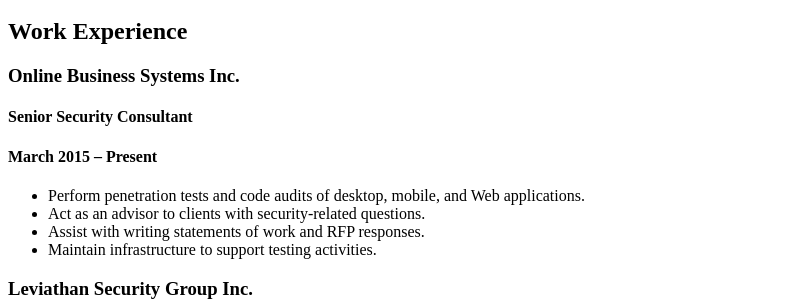
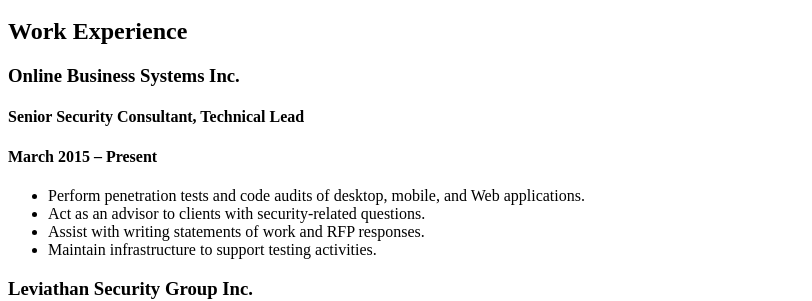
Before and after one commit to mogigoma/mogigoma.com, a Jekyll site: the page built from resume.html, in a window 1280 px wide and 900 px high, scrolled down 558 px. Shown: the part 152-453 px from the top of the window, without its empty margins (0-812 px from the left). Built offline with Jekyll 4.4.1, drawn with Linux system fonts in a browser that asks for light colours; nearby versions of some CDN libraries; library files that are not in the unit come from our copies; some of the changed text lies outside the part shown.

Commit message:
Add new title and fix glitch.

```diff
--- a/resume.html
+++ b/resume.html
@@ -28,7 +28,7 @@ title: Mak Kolybabi's Résumé
       <h2>Work Experience</h2>
 
       <h3>Online Business Systems Inc.</h3>
-      <h4>Senior Security Consultant</h4>
+      <h4>Senior Security Consultant, Technical Lead</h4>
       <h4>March 2015 &ndash; Present</h4>
       <ul>
         <li>Perform penetration tests and code audits of desktop, mobile, and Web applications.</li>
```
Also changed, not shown: other parts of resume.html (+1 -1 lines).
